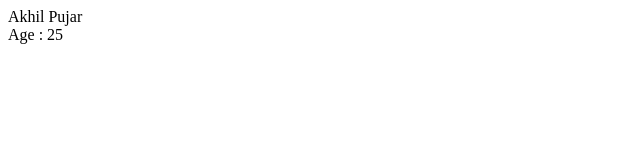
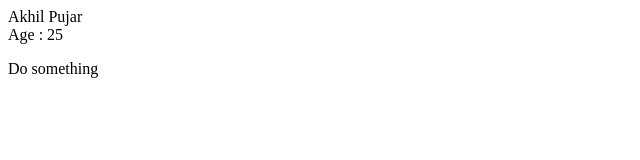
Before and after one commit to AkhilPujar/Website, a plain HTML site: page index.html in a window 1280 px wide. Shown: the whole page, without its empty margins (0-640 px from the left). Drawn offline with Linux system fonts and the light colour scheme.

Commit message:
Trying Something new

```diff
--- a/index.html
+++ b/index.html
@@ -2,5 +2,6 @@
     <body>
         <div>Akhil Pujar</div>
         <div>Age : 25</div>
+        <p> Do something </p>
     </body>
 </html>
```
